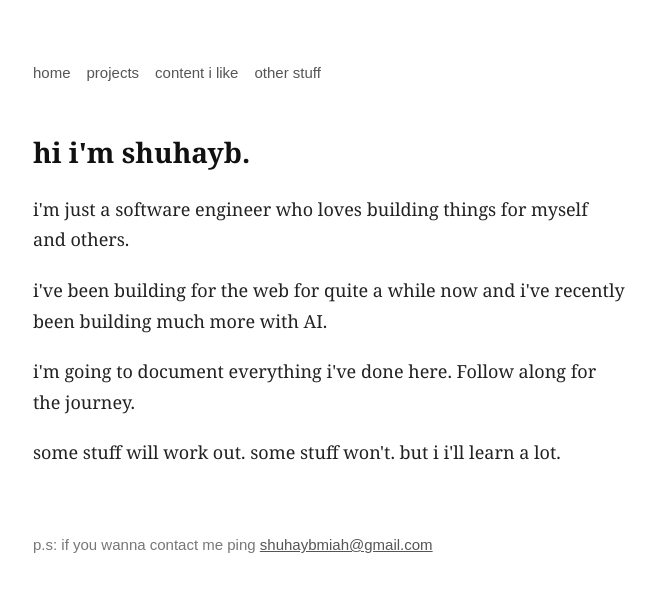
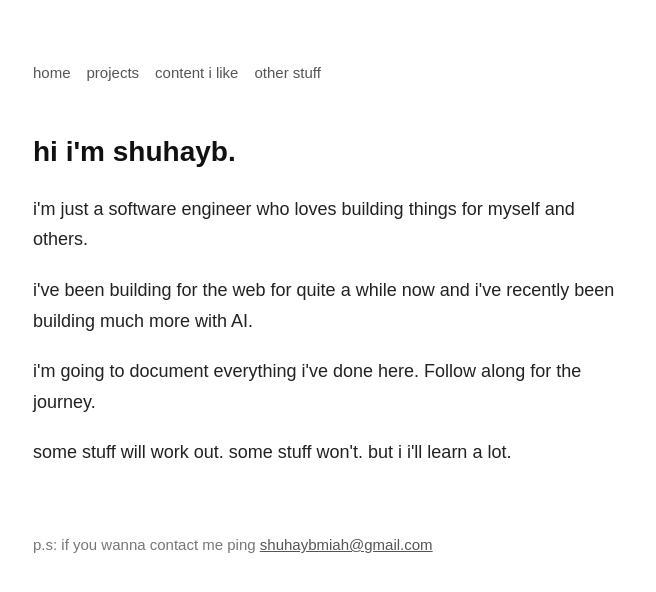
Before and after one commit to shuhayb/new-portfolio, a Next.js app: page / in a window 1280 px wide. Shown: the top 592 px of the page, without its empty margins (311-967 px from the left). Built offline with nearby package versions, Linux system fonts and the light colour scheme.

Commit message:
updating font

```diff
--- a/src/app/globals.css
+++ b/src/app/globals.css
@@ -9,7 +9,7 @@
 }
 
 body {
-  font-family: Georgia, "Times New Roman", serif;
+  font-family: Arial, Helvetica, sans-serif;
   background: #ffffff;
   color: #111111;
   max-width: 640px;
@@ -43,7 +43,6 @@ h1 {
   font-weight: 700;
   margin-bottom: 24px;
   line-height: 1.3;
-  font-family: Georgia, "Times New Roman", serif;
 }
 
 main p {
```
